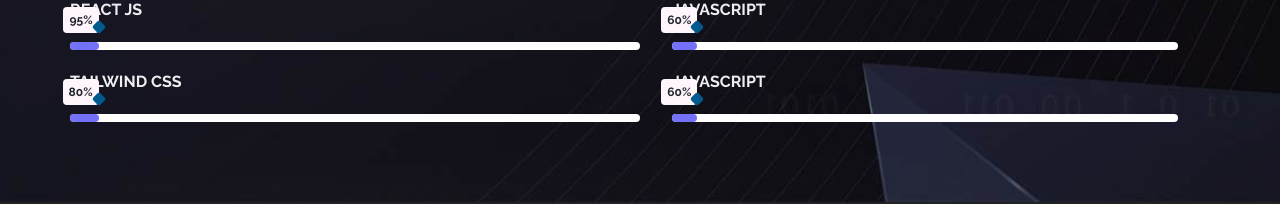
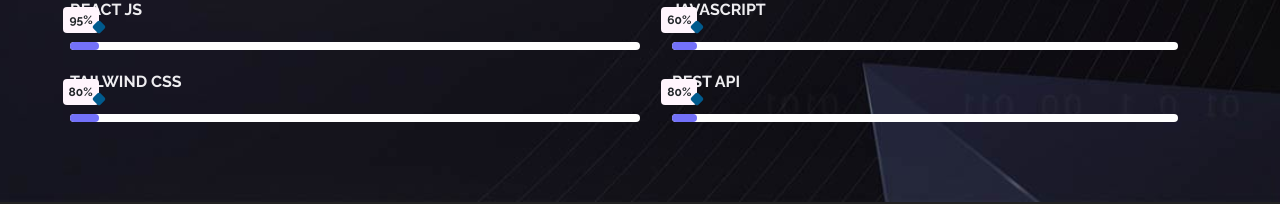
Before and after one commit to waleedcodes/My_Web_Portfolio, a React (Vite) app: page / in a window 1280 px wide. Shown: the part 2981-3185 px from the top of the page. Built offline with nearby package versions, Linux system fonts and the light colour scheme.

Commit message:
some changes

```diff
--- a/src/components/Skills.jsx
+++ b/src/components/Skills.jsx
@@ -136,12 +136,12 @@
                   </div>
                 </div>
                 <div className="skill">
-                  <div className="skill-name">Javascript</div>
+                  <div className="skill-name">REST API</div>
                   <div className="skill-bar">
                     <div
                       className="skill-percentage"
-                      per="60%"
-                      style={{ maxWidth: "65%" }}
+                      per="80%"
+                      style={{ maxWidth: "80%" }}
                     ></div>
                   </div>
                 </div>
```
